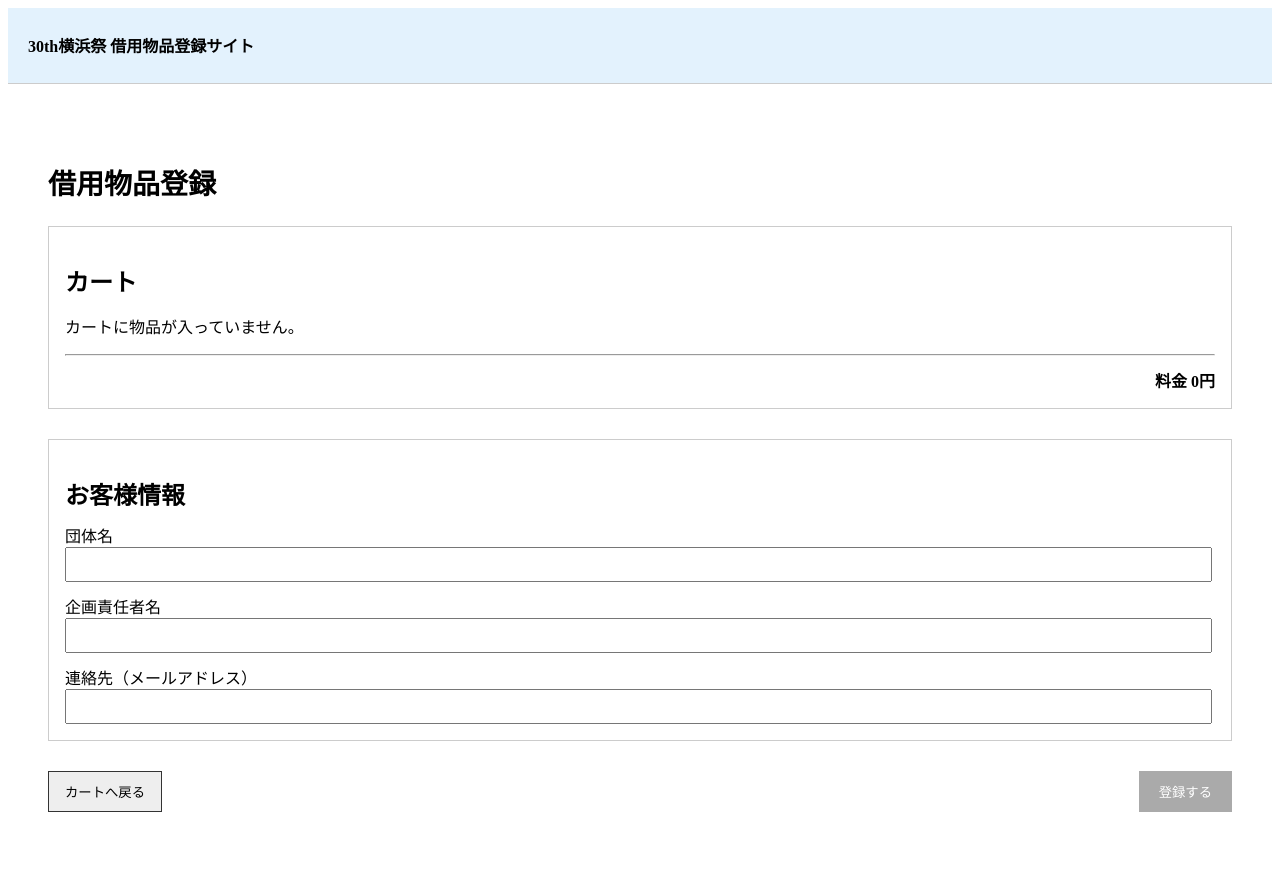
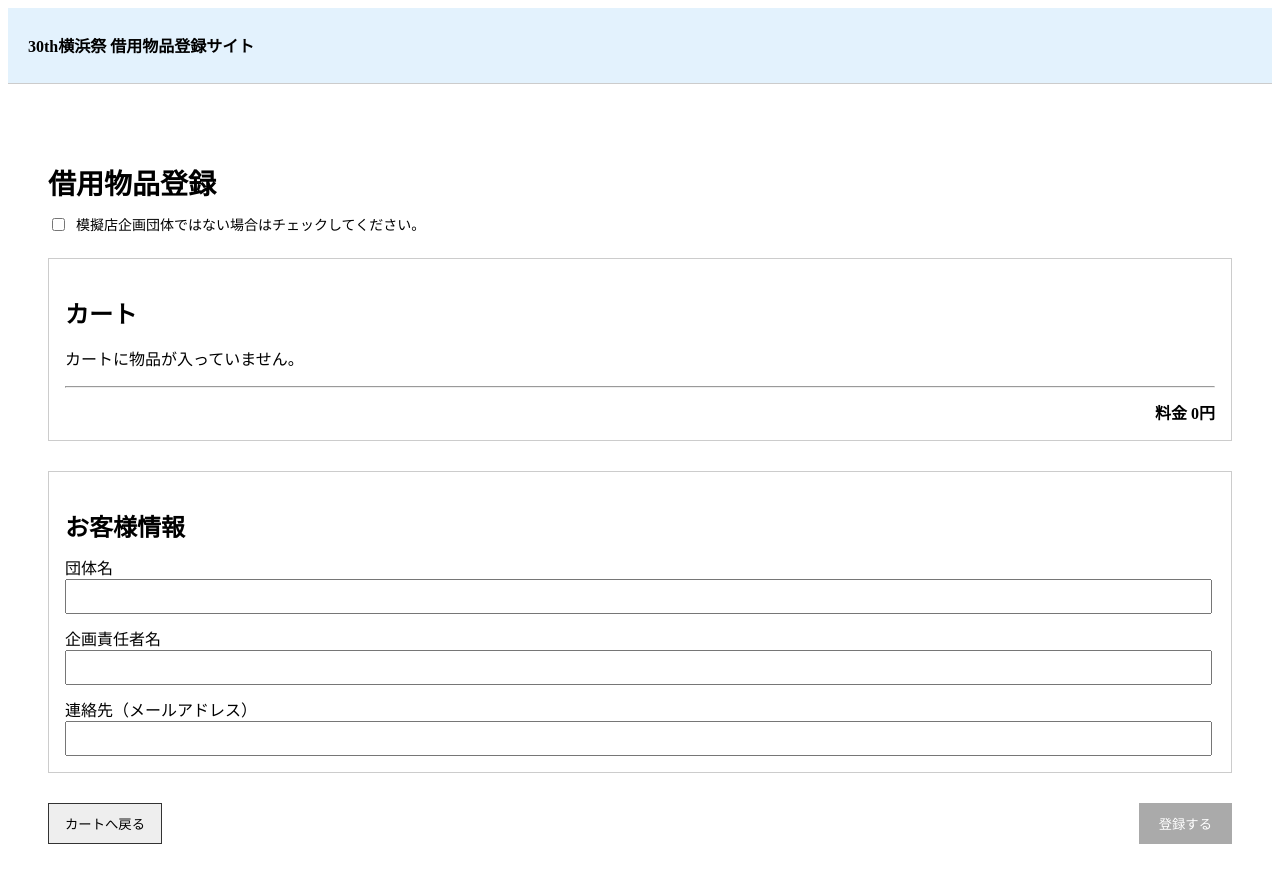
Before and after one commit to yokohamafest30kanri/yokohamasai-buppin, a Next.js app: page /register in a window 1280 px wide. Shown: the top 882 px of the page. Before the commit the page ends 860 px from the top, so only its background shows below. Built offline with nearby package versions, Linux system fonts and the light colour scheme.

Commit message:
edit checkbox

```diff
--- a/app/register/page.tsx
+++ b/app/register/page.tsx
@@ -5,11 +5,8 @@ import Link from "next/link";
 import { useState } from "react";
 import { useRouter } from "next/navigation";
 
-// 🔥 Firestore
 import { addDoc, collection } from "firebase/firestore";
 import { db } from "../../lib/firebase";
-
-// ✉️ EmailJS
 import emailjs from "@emailjs/browser";
 
 export default function RegisterPage() {
@@ -21,11 +18,13 @@ export default function RegisterPage() {
   const [contact, setContact] = useState("");
   const [loading, setLoading] = useState(false);
 
-  // 合計金額
-  const totalPrice = cart.reduce(
-    (sum, item) => sum + item.price * item.qty,
-    0
-  );
+  // ✅ 追加：模擬店企画じゃないチェック
+  const [isNotMogi, setIsNotMogi] = useState(false);
+
+  // ✅ 合計金額（チェックされていたら0円）
+  const totalPrice = isNotMogi
+    ? 0
+    : cart.reduce((sum, item) => sum + item.price * item.qty, 0);
 
   const handleSubmit = async () => {
     if (cart.length === 0) {
@@ -36,11 +35,11 @@ export default function RegisterPage() {
     setLoading(true);
 
     try {
-      // ✅ Firestore に登録
       const docRef = await addDoc(collection(db, "registrations"), {
         groupName,
         leaderName,
         contact,
+        isNotMogi,
         items: cart.map((item) => ({
           name: item.name,
           qty: item.qty,
@@ -48,7 +47,6 @@ export default function RegisterPage() {
         totalPrice,
       });
 
-      // ✅ 登録完了メール送信（EmailJS）
       try {
         await emailjs.send(
           "service_yfa_buppin",
@@ -62,17 +60,13 @@ export default function RegisterPage() {
               .join("\n"),
             totalPrice,
           },
-          "n9TC480wM5ZmokY9N"     // ← Public Key
+          "n9TC480wM5ZmokY9N"
         );
       } catch (mailError) {
         console.error("メール送信エラー:", mailError);
-        // ✅ メール失敗でも登録処理は止めない
       }
 
-      // ✅ 完了ページへ
       router.push(`/register/complete?id=${docRef.id}`);
-
-      // ✅ カートを空に
       clearCart();
     } catch (error) {
       console.error("Firestore保存エラー:", error);
@@ -84,9 +78,27 @@ export default function RegisterPage() {
 
   return (
     <main style={{ padding: "40px" }}>
-      <h1 style={{ fontSize: "28px", fontWeight: "bold", marginBottom: "24px" }}>
+      <h1 style={{ fontSize: "28px", fontWeight: "bold", marginBottom: "12px" }}>
         借用物品登録
       </h1>
+
+      {/* ✅ チェックボックス */}
+      <label
+        style={{
+          display: "flex",
+          alignItems: "center",
+          gap: "8px",
+          marginBottom: "24px",
+          fontSize: "14px",
+        }}
+      >
+        <input
+          type="checkbox"
+          checked={isNotMogi}
+          onChange={(e) => setIsNotMogi(e.target.checked)}
+        />
+        模擬店企画団体ではない場合はチェックしてください。
+      </label>
 
       {/* === カート確認 === */}
       <div
@@ -110,9 +122,13 @@ export default function RegisterPage() {
                 marginBottom: "8px",
               }}
             >
-              <span>{item.name}　{item.qty}個</span>
               <span>
-                {item.price === 0
+                {item.name}　{item.qty}個
+              </span>
+              <span>
+                {isNotMogi
+                  ? "0円"
+                  : item.price === 0
                   ? "0円"
                   : `${item.price * item.qty}円`}
               </span>
```
